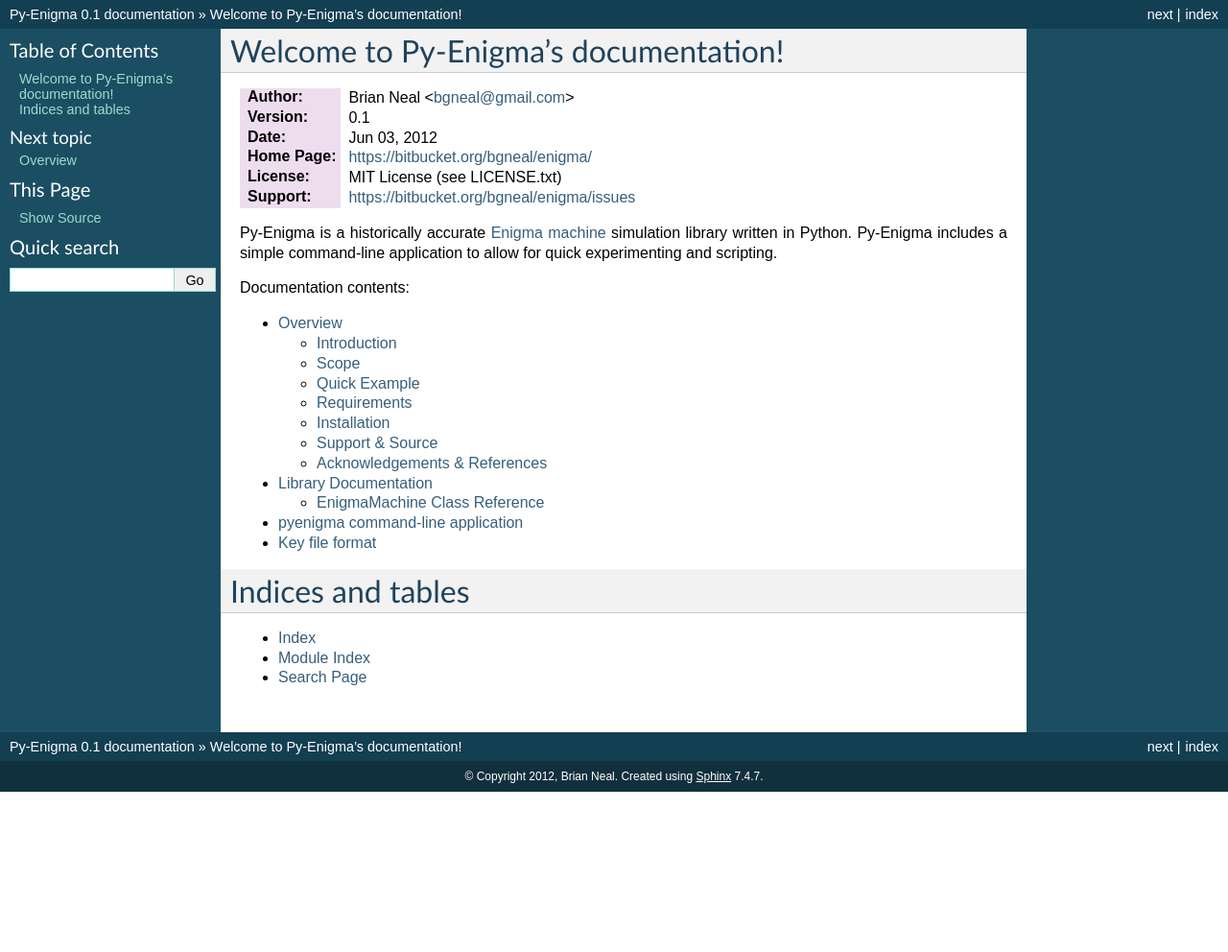
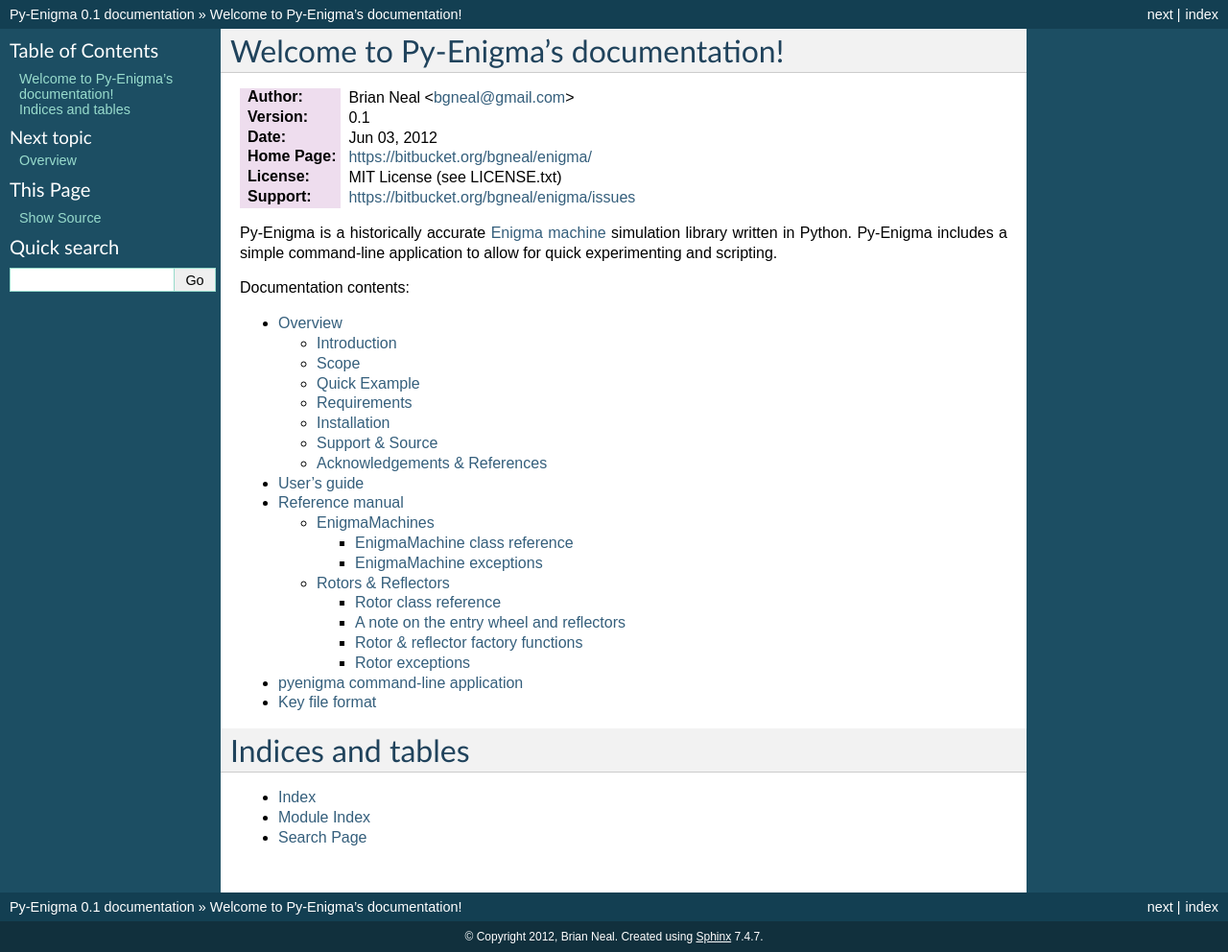
Before and after one commit to gremmie/enigma, a Sphinx documentation site: the page built from enigma/docs/source/index.rst, in a window 1280 px wide. Shown: the whole page at 96% size. Built offline with Sphinx 7.4.7, drawn with Linux system fonts in a browser that asks for light colours; before the commit the page ends 900 px from its top, so only the background shows below that; part of the change alters nothing that is shown.

Commit message:
More documentation work.

```diff
--- /dev/null
+++ b/enigma/docs/source/guide.rst
@@ -0,0 +1,2 @@
+User's guide
+============
--- a/enigma/docs/source/index.rst
+++ b/enigma/docs/source/index.rst
@@ -21,10 +21,11 @@ experimenting and scripting.
 Documentation contents:
 
 .. toctree::
-   :maxdepth: 2
+   :maxdepth: 3
 
    overview
-   library
+   guide
+   reference
    pyenigma
    keyfile
 
--- a/enigma/docs/source/library.rst
+++ /dev/null
@@ -1,88 +0,0 @@
-Library Documentation
-=====================
-
-The Py-Enigma simulation is made up of several Python classes as described
-below.
-
-EnigmaMachine Class Reference
------------------------------
-
-The top-level ``EnigmaMachine`` class represents an assembled Enigma machine.
-The ``EnigmaMachine`` class resides in the ``enigma.machine`` module.
-
-.. class:: enigma.machine.EnigmaMachine(rotors, reflector, plugboard)
-
-   Top-level class that represents Enigma machines.
-
-   :param rotors: A list containing 3 or 4 (for the Kriegsmarine M4 version)
-      :class:`Rotor <enigma.rotors.rotor.Rotor>` objects. The order of the
-      list is important. The first rotor is the left-most rotor, and the last
-      rotor is the right-most (from the operator's perspective sitting at the
-      machine).
-   :param reflector: A :class:`Rotor <enigma.rotors.rotor.Rotor>` object that
-      represents the reflector (*UKW*).
-   :param plugboard: A :class:`Plugboard <enigma.plugboard.Plugboard>` object
-      that represents the state of the plugboard (*Steckerbrett*).
-
-   .. classmethod:: from_key_sheet([rotors='I II III'[, ring_settings=None[, \
-            reflector='B'[, plugboard_settings=None]]]])
-
-      Convenience function to build an EnigmaMachine from the data as you
-      might find it on a monthly key sheet (code book).
-
-      :param rotors: Either a list of strings naming the rotors from left to
-         right or a single string: e.g. ``["I", "III", "IV"]`` or ``"I III IV"``.
-      :param ring_settings: Either a list/tuple of integers, a string, or ``None``
-         to represent the ring settings to be applied to the rotors in the
-         rotors list (see below).
-      :param reflector: A string that names the reflector to use.
-      :param plugboard_settings: A string of plugboard settings as you might
-         find on a key sheet (see below).
-
-      The ``ring_settings`` parameter can accept either:
-
-      * A list/tuple of integers with values between 0-25.
-      * A string; either space separated letters or numbers, e.g.
-        ``'B U L'`` or ``'1 20 11'``.
-      * ``None`` means all ring settings are 0.
-
-      The ``plugboard_settings`` parameter can accept either:
-
-      * A string of space separated letter pairs; e.g. ``'PO ML IU KJ NH YT GB VF RE DC'``.
-      * A string of slash separated number pairs; e.g. ``'18/26 17/4 21/6 3/16 19/14 22/7 8/1 12/25 5/9 10/15'``.
-      * A value of ``None`` means no plugboard connections are made.
-
-   .. classmethod:: from_key_file(fp[, day=None])
-
-      Convenience function to build an EnigmaMachine by reading key parameters
-      from a file.
-
-      :param fp: A file-like object that contains daily key settings, one day's
-         settings per line.
-      :param day: The line in the file labeled with the day number (1-31) will
-         be used for the settings. If day is ``None``, the day number will be
-         determined from today's date.
-
-      For more information on the file format, see :doc:`Key File Format <keyfile>`.
-
-   .. method:: set_display(val)
-
-      Sets the simulated rotor operator windows to *val*. This establishes a new
-      starting position for a subsequent encrypt or decrypt operation. See also
-      :meth:`get_display`.
-
-      :param val: Must be a string or iterable containing uppercase letter values, one
-         for each window from left to right. For example, a valid value for a 3 rotor
-         machine would be ``'ABC'``.
-
-   .. method:: get_display(val)
-
-      This method returns the current position of the rotors as a string. See
-      also :meth:`set_display`.
-
-      :returns: a string of uppercase letters, one for each rotor
-      :rtype: string
-
-.. class:: enigma.rotors.rotor.Rotor(x, y)
-
-   Rotor class
--- /dev/null
+++ b/enigma/docs/source/reference.rst
@@ -0,0 +1,368 @@
+Reference manual
+================
+
+The Py-Enigma simulation is made up of several Python classes as described
+below.
+
+EnigmaMachines
+--------------
+
+The ``EnigmaMachine`` class represents an assembled Enigma machine that consists
+of rotors, a plugboard, a keyboard, and indicator lamps.
+
+
+EnigmaMachine class reference
+~~~~~~~~~~~~~~~~~~~~~~~~~~~~~
+
+The top-level ``EnigmaMachine`` class represents an assembled Enigma machine.
+The ``EnigmaMachine`` class resides in the ``enigma.machine`` module.
+
+.. class:: enigma.machine.EnigmaMachine(rotors, reflector, plugboard)
+
+   Top-level class that represents Enigma machines.
+
+   :param rotors: A list containing 3 or 4 (for the Kriegsmarine M4 version)
+      :class:`Rotor <enigma.rotors.rotor.Rotor>` objects. The order of the
+      list is important. The first rotor is the left-most rotor, and the last
+      rotor is the right-most (from the operator's perspective sitting at the
+      machine).
+
+   :param reflector: A :class:`Rotor <enigma.rotors.rotor.Rotor>` object that
+      represents the reflector (*UKW*).
+
+   :param plugboard: A :class:`Plugboard <enigma.plugboard.Plugboard>` object
+      that represents the state of the plugboard (*Steckerbrett*).
+
+   .. classmethod:: from_key_sheet([rotors='I II III'[, ring_settings=None[, \
+            reflector='B'[, plugboard_settings=None]]]])
+
+      Convenience function to build an EnigmaMachine from the data as you
+      might find it on a monthly key sheet (code book).
+
+      :param rotors: Either a list of strings naming the rotors from left to
+         right or a single string: e.g. ``["I", "III", "IV"]`` or ``"I III IV"``.
+
+      :param ring_settings: Either a list/tuple of integers, a string, or ``None``
+         to represent the ring settings to be applied to the rotors in the
+         rotors list (see below).
+
+      :param reflector: A string that names the reflector to use.
+
+      :param plugboard_settings: A string of plugboard settings as you might
+         find on a key sheet (see below).
+
+      The ``ring_settings`` parameter can accept either:
+
+      * A list/tuple of integers with values between 0-25.
+      * A string; either space separated letters or numbers, e.g.
+        ``'B U L'`` or ``'1 20 11'``.
+      * ``None`` means all ring settings are 0.
+
+      The ``plugboard_settings`` parameter can accept either:
+
+      * A string of space separated letter pairs; e.g. ``'PO ML IU KJ NH YT GB VF RE DC'``.
+      * A string of slash separated number pairs; e.g. ``'18/26 17/4 21/6 3/16 19/14 22/7 8/1 12/25 5/9 10/15'``.
+      * A value of ``None`` means no plugboard connections are made.
+
+   .. classmethod:: from_key_file(fp[, day=None])
+
+      Convenience function to build an EnigmaMachine by reading key parameters
+      from a file.
+
+      :param fp: A file-like object that contains daily key settings, one day's
+         settings per line.
+
+      :param day: The line in the file labeled with the day number (1-31) will
+         be used for the settings. If day is ``None``, the day number will be
+         determined from today's date.
+
+      For more information on the file format, see :doc:`Key File Format <keyfile>`.
+
+   .. method:: set_display(val)
+
+      Sets the simulated rotor operator windows to *val*. This establishes a new
+      starting position for a subsequent encrypt or decrypt operation. See also
+      :meth:`get_display`.
+
+      :param val: Must be a string or iterable containing uppercase letter values, one
+         for each window from left to right. For example, a valid value for a 3 rotor
+         machine would be ``'ABC'``.
+
+   .. method:: get_display(val)
+
+      This method returns the current position of the rotors as a string. See
+      also :meth:`set_display`.
+
+      :returns: a string of uppercase letters, one for each rotor (left to
+         right)
+      :rtype: string
+
+   .. method:: key_press(key)
+
+      Simulate a front panel key press. First the rotors are stepped by
+      simulating the mechanical action of the machine. Next a simulated current
+      is run through the machine. The lamp that is lit by this key press is
+      returned as a string (a single uppercase letter A-Z).
+
+      :param key: the letter pressed (A-Z)
+      :type key: string
+      :returns: the lamp that is lit (A-Z)
+      :rtype: string
+
+   .. method:: process_text(text[, replace_char='X'])
+
+      This is a convenience function for processing a string of text. For each
+      character in the input text, :meth:`key_press` is called. The output text
+      is returned as a string.
+
+      This function performs some pre-processing of the input text, unlike
+      :meth:`key_press`. First, all input is converted to uppercase. Secondly,
+      the parameter ``replace_char`` controls what is done to input characters
+      that are not ``A-Z``. If the input text contains a character not on the
+      keyboard, it is replaced with ``replace_char``. If ``replace_char`` is
+      ``None`` the character is dropped from the input. ``replace_char``
+      defaults to ``X``.
+
+      :param string text: the text to process
+      :param replace_char: invalid input is replaced with this string or dropped
+         if it is ``None``
+
+
+EnigmaMachine exceptions
+~~~~~~~~~~~~~~~~~~~~~~~~
+
+:class:`EnigmaMachine <enigma.machine.EnigmaMachine>` operations may raise
+``enigma.machine.EnigmaError`` under error conditions. The two ``classmethod``
+constructors, :meth:`from_key_sheet <enigma.machine.EnigmaMachine.from_key_sheet>`
+and :meth:`from_key_file <enigma.machine.EnigmaMachine.from_key_file>` assemble
+an :class:`EnigmaMachine <enigma.machine.EnigmaMachine>` from parts, and those
+parts may raise these exceptions themselves:
+
+* ``rotor.rotors.RotorError``
+* ``plugboard.PlugboardError``
+
+
+Rotors & Reflectors
+-------------------
+
+The ``Rotor`` class represents the Enigma rotors, also known as the wheels or
+*Walzen* in German. They are the most important parts of the machine.
+
+Rotors have little use on their own. They are placed inside an :class:`EnigmaMachine
+<enigma.machine.EnigmaMachine>` object, which then calls the public ``Rotor``
+methods.
+
+Rotor class reference
+~~~~~~~~~~~~~~~~~~~~~
+
+.. class:: enigma.rotors.rotor.Rotor(model_name, wiring[, ring_setting=0[, stepping=None]])
+
+   A rotor has 26 circularly arranged pins on the right (entry) side and 26
+   contacts on the left side. Each pin is connected to a single contact by
+   internal wiring, thus establishing a substitution cipher. We represent this
+   wiring by establishing a mapping from a pin to a contact (and vice versa for
+   the return path). Internally we number the pins and contacts from 0-25 in a
+   clockwise manner with 0 being the "top".
+
+   An alphabetic or numeric ring is fastened to the rotor by the operator. The
+   labels of this ring are displayed to the operator through a small window on
+   the top panel. The ring can be fixed to the rotor in one of 26 different
+   positions; this is called the ring setting (*Ringstellung*). We will number
+   the ring settings from 0-25 where 0 means no offset (e.g. the letter "A" is
+   mapped to pin 0 on an alphabetic ring). A ring setting of 1 means the letter
+   "B" is mapped to pin 0.
+
+   Each rotor can be in one of 26 positions on the spindle, with position 0
+   where pin/contact 0 is being indicated in the operator window. The rotor
+   rotates towards the operator by mechanical means during normal operation as
+   keys are being pressed during data entry. Position 1 is thus defined to be
+   one step from position 0. Likewise, position 25 is the last position before
+   another step returns it to position 0, completing 1 trip around the spindle.
+
+   Finally, a rotor has a "stepping" or "turnover" parameter. Physically this
+   is implemented by putting a notch on the alphabet ring and it controls when
+   the rotor will "kick" the rotor to its left, causing the neighbor rotor to
+   rotate. Most rotors had one notch, but some Kriegsmarine rotors had 2
+   notches and thus rotated twice as fast.
+
+   Note that we allow the ``stepping`` parameter to be ``None``. This indicates
+   the rotor does not rotate. This allows us to model the entry wheel and
+   reflectors as stationary rotors. The fourth rotor on the Kriegsmarine M4
+   models (*Beta* or *Gamma*) did not rotate.
+
+   The rotor constructor establishes the rotor characteristics.
+
+   :param string model_name: e.g. "I", "II", "III", "Beta", "Gamma"
+
+   :param string wiring: This should be a string of 26 uppercase characters
+      A-Z that represent the internal wiring transformation of the signal
+      as it enters from the right side. This is the format used in various online
+      resources. For example, for the Wehrmacht Enigma type I rotor the
+      mapping is ``"EKMFLGDQVZNTOWYHXUSPAIBRCJ"``.
+
+   :param integer ring_setting: This should be an integer from 0-25, inclusive,
+      which indicates the *Ringstellung*. A value of 0 means there is no offset; e.g.
+      the letter ``A`` is fixed to pin ``0``. A value of 1 means ``B`` is mapped
+      to pin ``0``.
+
+   :param stepping: This is the stepping or turnover parameter. When it is an
+      iterable, for example a string such as "Q", this indicates that when
+      the rotor transitions from "Q" to "R" (by observing the operator
+      window), the rotor will "kick" the rotor to its left, causing it to
+      rotate. If the rotor has more than one notch, a string of length 2 could
+      be used, e.g. "ZM".  Another way to think of this parameter is that when
+      a character in the stepping string is visible in the operator window, a
+      notch is lined up with the pawl on the left side of the rotor.  This
+      will allow the pawl to push up on the rotor *and* the rotor to the left
+      when the next key is depressed. A value of ``None`` means this rotor does
+      not rotate.
+
+   :raises RotorError: when an invalid parameter is supplied
+
+   Note that for purposes of simulation, our rotors will always use alphabetic
+   labels A-Z. In reality, the Heer & Luftwaffe devices used numbers 01-26, and
+   Kriegsmarine devices used A-Z. Our usage of A-Z is simply for simulation
+   convenience. In the future we may allow either display.
+
+   .. method:: set_display(val)
+
+      Spin the rotor such that the string ``val`` appears in the operator
+      window. This sets the internal position of the rotor on the axle and thus
+      rotates the pins and contacts accordingly.
+
+      A value of 'A' for example puts the rotor in position 0, assuming an
+      internal ring setting of 0.
+
+      :param string val: rotor position which must be in the range ``A-Z``
+      :raises RotorError: when an invalid position value is supplied
+
+   .. method:: get_display()
+
+      :returns: current rotor position in the range ``A-Z``
+      :rtype: string
+
+   .. method:: signal_in(n)
+
+      Simulate a signal entering the rotor from the right at a given pin
+      position n.
+
+      :param integer n: pin number between 0 and 25
+      :returns: the contact number of the output signal (0-25)
+      :rtype: integer
+
+   .. method:: signal_out(n)
+
+      Simulate a signal entering the rotor from the left at a given contact
+      position n.
+
+      :param integer n: contact number between 0 and 25
+      :returns: the pin number of the output signal (0-25)
+      :rtype: integer
+
+   .. method:: notch_over_pawl()
+
+      Returns ``True`` if this rotor has a notch in the stepping position and
+      ``False`` otherwise.
+
+      :rtype: Boolean
+
+   .. method:: rotate()
+
+      Rotates the rotor forward.
+
+
+A note on the entry wheel and reflectors
+~~~~~~~~~~~~~~~~~~~~~~~~~~~~~~~~~~~~~~~~
+
+The entry wheel (*ETW*) is a special non-movable rotor that sits on the far
+right of the rotor array. It connects the rotor array with the plugboard wiring.
+On Wehrmacht Enigmas, the entry wheel performs a straight-through mapping. In
+other words, the wire from the 'A' key is passed to pin position 0, 'B' to pin
+position 1, etc. Thus there is no need to simulate the entry wheel given our
+current scope to model only military Enigmas.
+
+The reflector, or *Umkehrwalze* (UKW), sits at the far left of the rotor array.
+It simply reflects the incoming signal coming from the right back through the
+left side of the rotors. We can thus model the reflector as a special non-movable
+rotor.
+
+If you decide to create your own reflector, and you desire to maintain
+reciprocal encryption & decryption, your connections must be made in pairs. Thus
+if you wire 'A' to 'G', you must also wire 'G' to 'A', and so on.
+
+
+Rotor & reflector factory functions
+~~~~~~~~~~~~~~~~~~~~~~~~~~~~~~~~~~~
+
+While it is possible to create your own rotor type, for convenience two factory
+functions have been created to return rotors and reflectors used by the
+Wehrmacht. These factory functions let you refer to the rotors and reflectors by
+name instead of providing their internal wiring every time you need one (which
+would be both tedious and error prone).
+
+The following table lists the names of the rotors we currently simulate.
+
+.. _rotor-table-label:
+
+.. table:: Simulated rotor models
+
+   +-------------------+------------------------+
+   | Rotor names       | Enigma Models          |
+   +===================+========================+
+   | I, II, III, IV, V | All Wehrmacht models   |
+   +-------------------+------------------------+
+   | VI, VII, VIII     | Kriegsmarine M3 & M4   |
+   +-------------------+------------------------+
+   | Beta, Gamma       | Kriegsmarine M4        |
+   |                   | (with thin reflectors) |
+   +-------------------+------------------------+
+
+Any of the names in the first column of the above table can be used by the
+factory function :func:`enigma.rotors.factory.create_rotor`, described below.
+
+Likewise there exists a factory function to create reflectors by name. The
+following table lists the names of the supported reflectors.
+
+.. _reflector-table-label:
+
+.. table:: Simulated reflector types
+
+   +-------------------+------------------------+
+   | Reflector names   | Enigma Models          |
+   +===================+========================+
+   | B, C              | All Wehrmacht models   |
+   +-------------------+------------------------+
+   | B-Thin, C-Thin    | Kriegsmarine M4        |
+   |                   | (with Beta & Gamma     |
+   |                   | rotors)                |
+   +-------------------+------------------------+
+
+The two factory functions are described next:
+
+.. function:: enigma.rotors.factory.create_rotor(model[, ring_setting=0])
+
+   Create and return a :class:`Rotor <enigma.rotors.rotor.Rotor>` object with
+   the given ring setting.
+
+   :param string model: the model name to create; see the :ref:`rotor-table-label` table
+   :param integer ring_setting: the ring setting (0-25) to use
+   :returns: the newly created :class:`Rotor <enigma.rotors.rotor.Rotor>`
+
+
+.. function:: enigma.rotors.factory.create_reflector(model)
+
+   Create and return a :class:`Rotor <enigma.rotors.rotor.Rotor>` object that
+   is meant to be used in the reflector role.
+
+   :param string model: the model name to create; see the :ref:`reflector-table-label` table
+   :returns: the newly created reflector, which is actually of type
+      :class:`Rotor <enigma.rotors.rotor.Rotor>`
+
+
+Rotor exceptions
+~~~~~~~~~~~~~~~~
+
+:class:`Rotor <enigma.rotors.rotor.Rotor>` objects may raise
+``enigma.rotors.RotorError`` when an invalid constructor argument is given, or
+if the rotor object is given an invalid parameter during a :meth:`set_display
+<enigma.rotors.rotor.Rotor.set_display>` operation.
```
